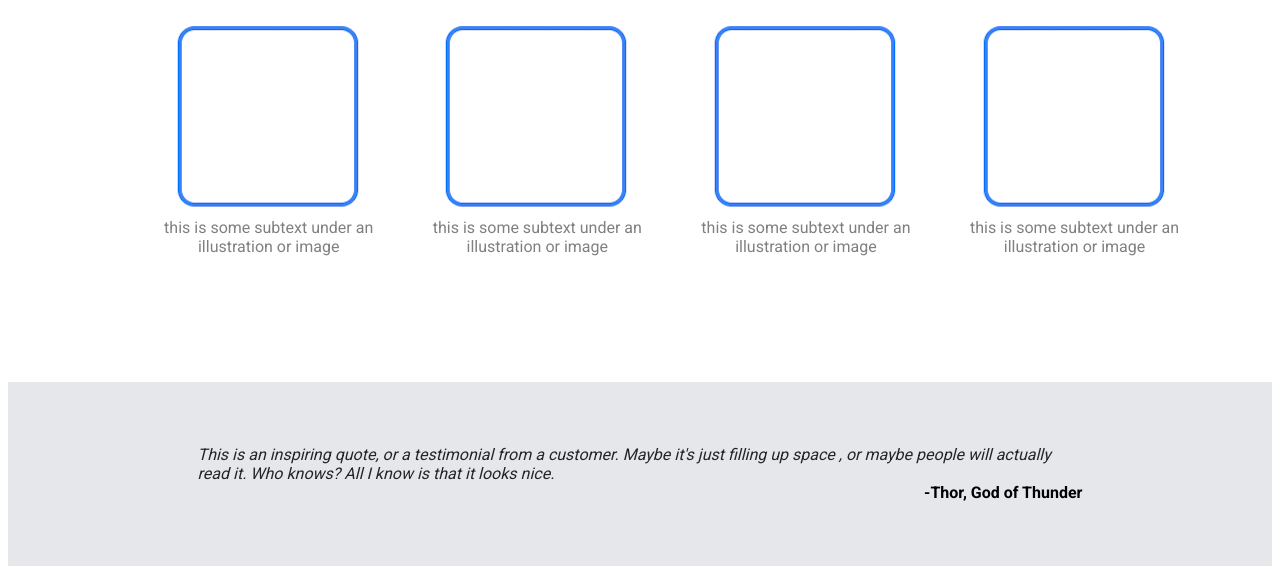
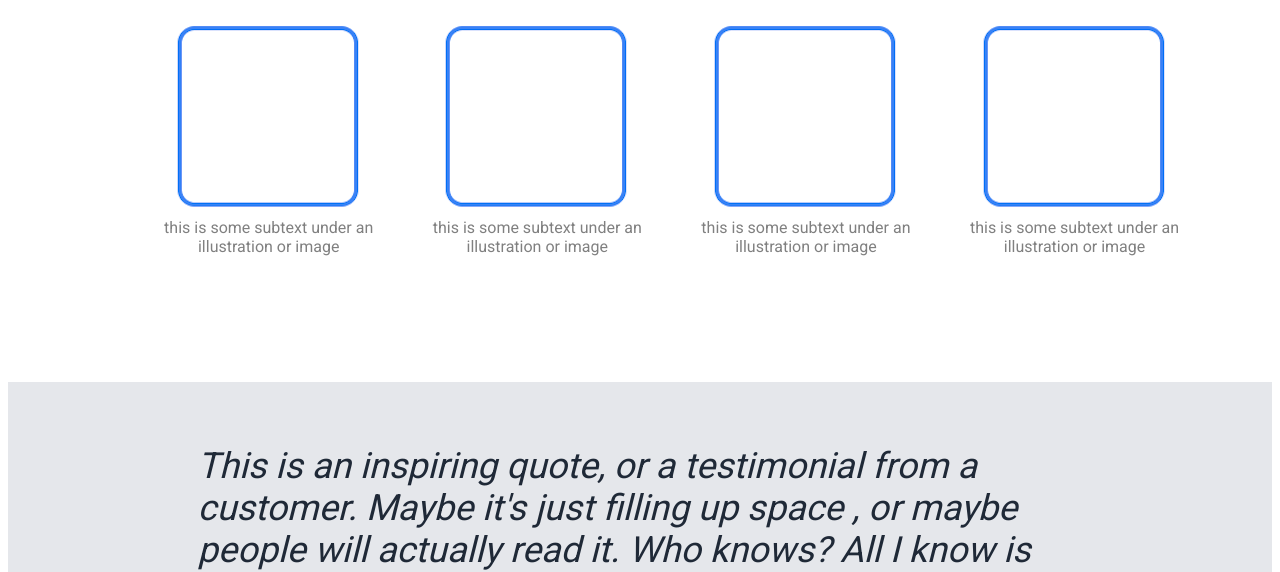
Before and after one commit to prajwalpaudel/project-landing-page, a plain HTML site: page index.html in a window 1280 px wide. Shown: the part 380-952 px from the top of the page. Drawn offline with Linux system fonts and the light colour scheme.

Commit message:
Specify right font for quote section Changes using p classes

```diff
--- a/style.css
+++ b/style.css
@@ -96,12 +96,15 @@ h3{
     padding:5% 15%;
 
 }
-p.quote{
-    color:#252526;
+.quote{
+    color:#1F2937;
     font-style: italic;
+    font-weight:lighter;
     text-align:left;
+    font-size: 36px;
+
 }
-p.quote-owner{
+.quote-owner{
     color:black;
     font-weight:bolder;
     text-align:right;
```
